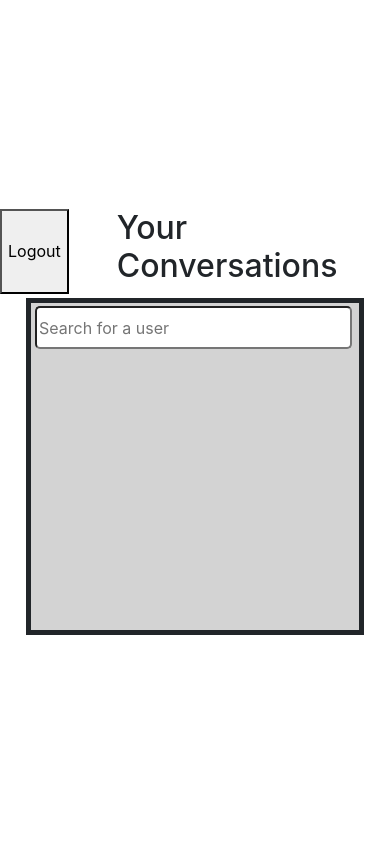
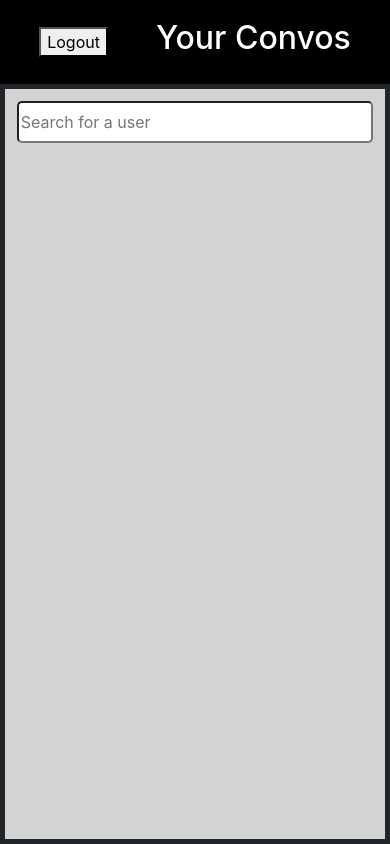
Before and after one commit to GarrettLB/G-Message, a PHP site: page /convolist.php in a window 390 px wide. Run offline with PHP 8.4, Linux system fonts and the light colour scheme; the visitor is signed in with stand-in values (Sample User, id 1).

Commit message:
mobile styling for convolist

```diff
--- a/convolist.php
+++ b/convolist.php
@@ -5,7 +5,7 @@
 <body class="bod">
   <div id="convoHead">
     <button class="mr-5" onclick="location.href='includes/logout.inc.php'">Logout</button>
-    <h2 >Your Conversations</h2>
+    <h2 id="convoHTwo" >Your Convos</h2>
   </div>
 
   <div id="userListDiv">
--- a/styles/style.css
+++ b/styles/style.css
@@ -1,4 +1,3 @@
-
 /* ---SINGLECHAT CSS--- */
 
 .sender-div {
@@ -54,11 +53,6 @@
   align-items: center;
 }
 
-#back-button {
-  margin-right: 5%;
-  height: 80%;
-}
-
 #chat-box {
   background-color: gray;
   display: flex;
@@ -97,6 +91,8 @@
 
 #convoHead {
   display: flex;
+  justify-content: center;
+  align-items: center;
   margin-bottom: 1%;
 }
 
@@ -107,9 +103,9 @@
   background-color: lightgray;
   border-style: solid;
   border-width: 5px;
-  height: 40vh;
-  width: 40vh;
-  padding: 1%;
+  height: 50vh;
+  width: 50%;
+  padding: 2%;
 }
 
 #user-list {
@@ -119,7 +115,7 @@
 }
 
 #userSearch {
-  width: 99%;
+  width: 100%;
   height: 5vh;
   border-radius: 5px;
   margin-bottom: 4%;
@@ -129,7 +125,7 @@
   display: flex;
   justify-content: center;
   align-items: center;
-  width: 99%;
+  width: 100%;
   height: 5vh;
   border-style: solid;
   border-color: darkgray;
@@ -147,6 +143,8 @@
 
 @media only screen and (max-width: 768px) {
   /* For mobile phones: */
+
+  /* Single Chat */
   #type-area {
     width: 100%;
     padding: 2%;
@@ -174,4 +172,23 @@
   #chatName {
     color: white;
   }
+
+  /* User List */
+
+  #convoHead {
+    width: 100%;
+    height: 10vh;
+    background-color: black;
+    margin-bottom: 0%;
+  }
+
+  #userListDiv {
+    width: 100%;
+    height: 90vh;
+    padding: 3%;
+  }
+
+  #convoHTwo {
+    color: white;
+  }
 }
```
